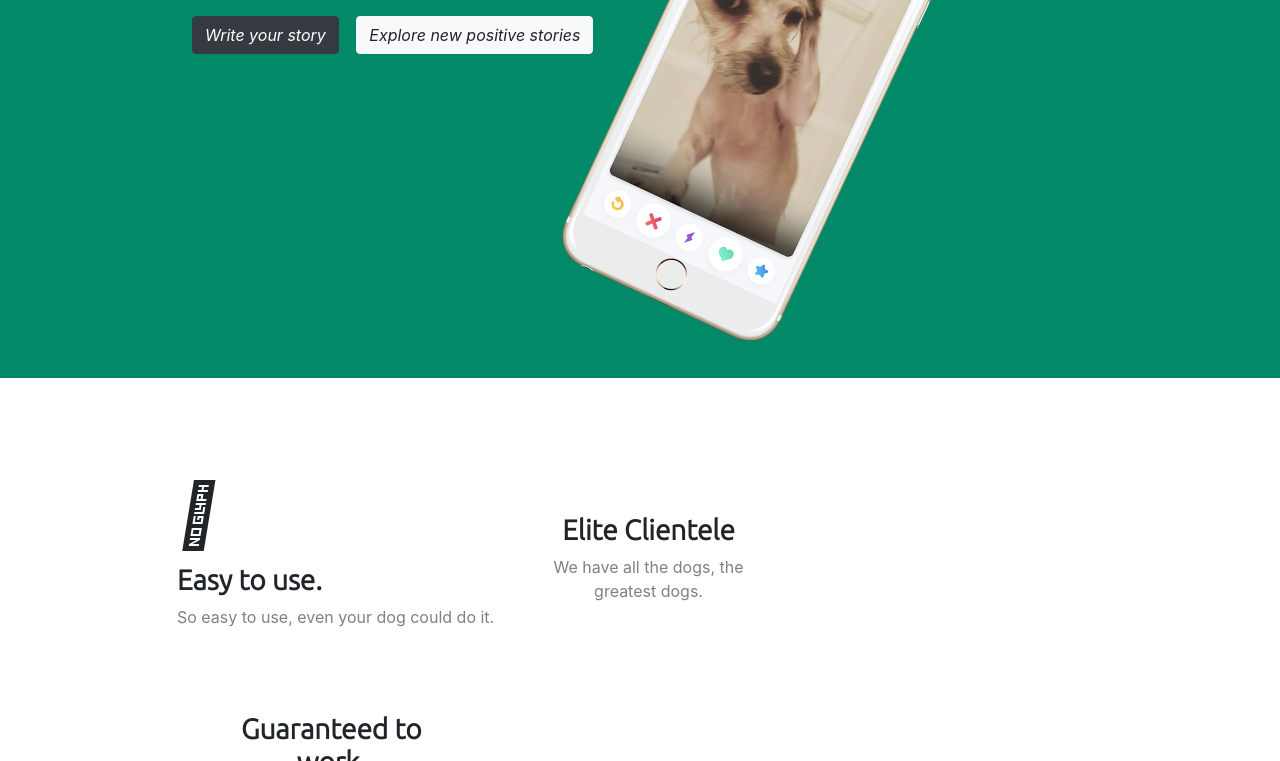
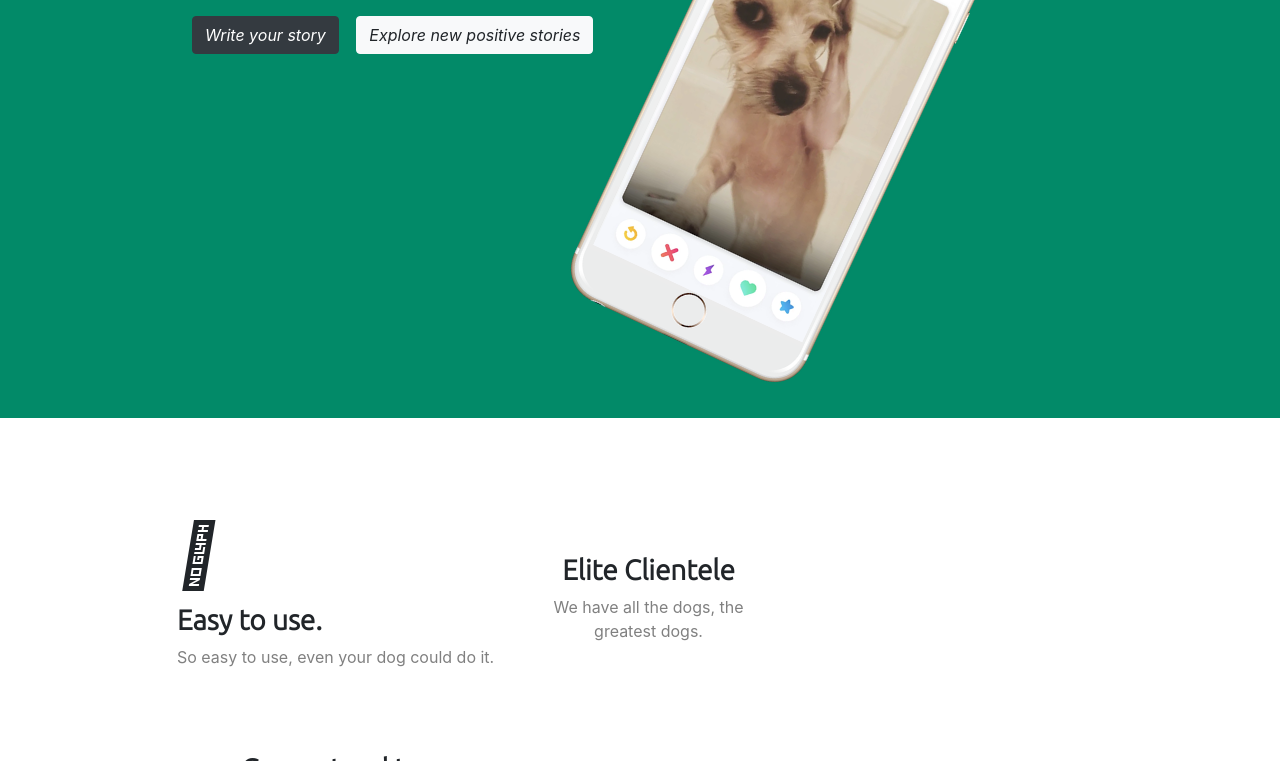
Before and after one commit to joeyouss/Felicity, a plain HTML site: page TinDog-Start-master/index.html in a window 1280 px wide. Shown: the part 339-1100 px from the top of the page. Drawn offline with nearby package versions, Linux system fonts and the light colour scheme.

```diff
--- a/TinDog-Start-master/index.html
+++ b/TinDog-Start-master/index.html
@@ -57,7 +57,7 @@
                     <button type="button " class="btn btn-dark download-button"><i class="fas fa-pen-nib">Write your story</i></button>
                     <button type="button " class="btn btn-light download-button"><i class="fab fa-readme">Explore new positive stories</i></button>
                 </div>
-                <div class="col-lg-66">
+                <div class="col-lg-6">
                     <img class="title-image" src="images/iphone6.png" alt="iphone-mockup">
                 </div>
             </div>
```
Also changed, not shown: TinDog-Start-master/README.md.
